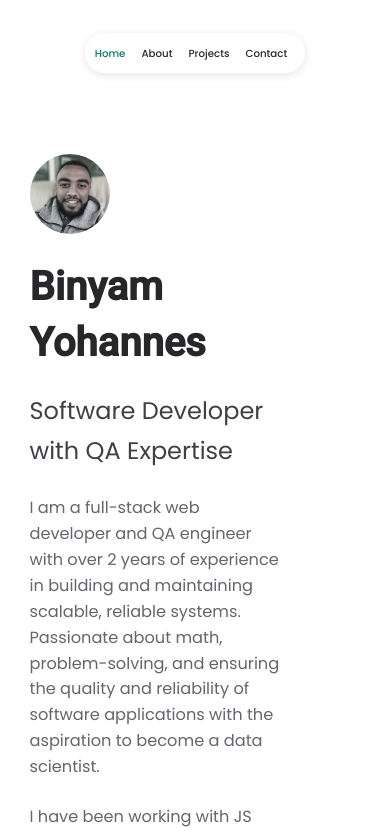
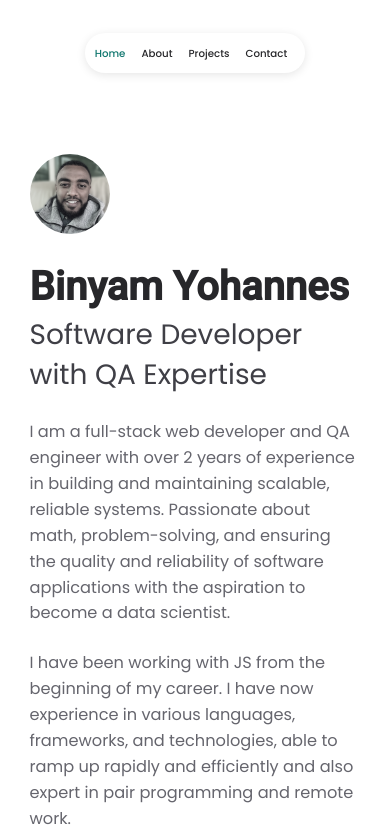
Before and after one commit to binyamolango/binyam_yohannes, a React (Create React App) app: page / in a window 390 px wide. Shown: the top 833 px of the page. Built offline with nearby package versions, Linux system fonts and the light colour scheme.

Commit message:
Update style

```diff
--- a/src/App.css
+++ b/src/App.css
@@ -51,7 +51,6 @@
 
 .title {
   font-family: var(--secondary-font);
-  width: 70%;
   font-weight: 700;
   font-size: 3rem;
 }
@@ -67,7 +66,6 @@
   font-size: 1.0125rem;
   font-weight: 400;
   line-height: 1.6;
-  width: 70%;
   margin-top: 1.5rem;
 }
 
@@ -134,7 +132,7 @@
   }
 
   .homepage-title {
-    font-size: 1.5rem;
+    font-size: 1.75rem;
   }
 
   .title-2 {
--- a/src/pages/styles/homepage.css
+++ b/src/pages/styles/homepage.css
@@ -21,14 +21,14 @@
 }
 
 .homepage-name {
-  width: 85% !important;
+  width: 85%;
   color: var(--primary-color);
   font-size: 3rem;
   line-height: 3.5rem;
 }
 
 .homepage-title {
-  width: 85% !important;
+  width: 85%;
   font-size: 2rem;
   line-height: 2.5rem;
   color: rgb(63 63 70);
@@ -108,15 +108,17 @@
     flex-direction: column;
   }
 
+  .homepage-name {
+    width: 100%;
+  }
+
   .homepage-title {
     width: 100% !important;
-    margin-top: 20px;
     order: 2;
   }
 
   .homepage-subtitle {
     width: 100% !important;
-    margin-top: 10px;
     order: 3;
   }
 
@@ -143,3 +145,9 @@
     margin-right: -25px;
   }
 }
+
+@media (max-width: 768px) {
+  .homepage-first-area-left-side {
+    width: 100%;
+  }
+}
```
